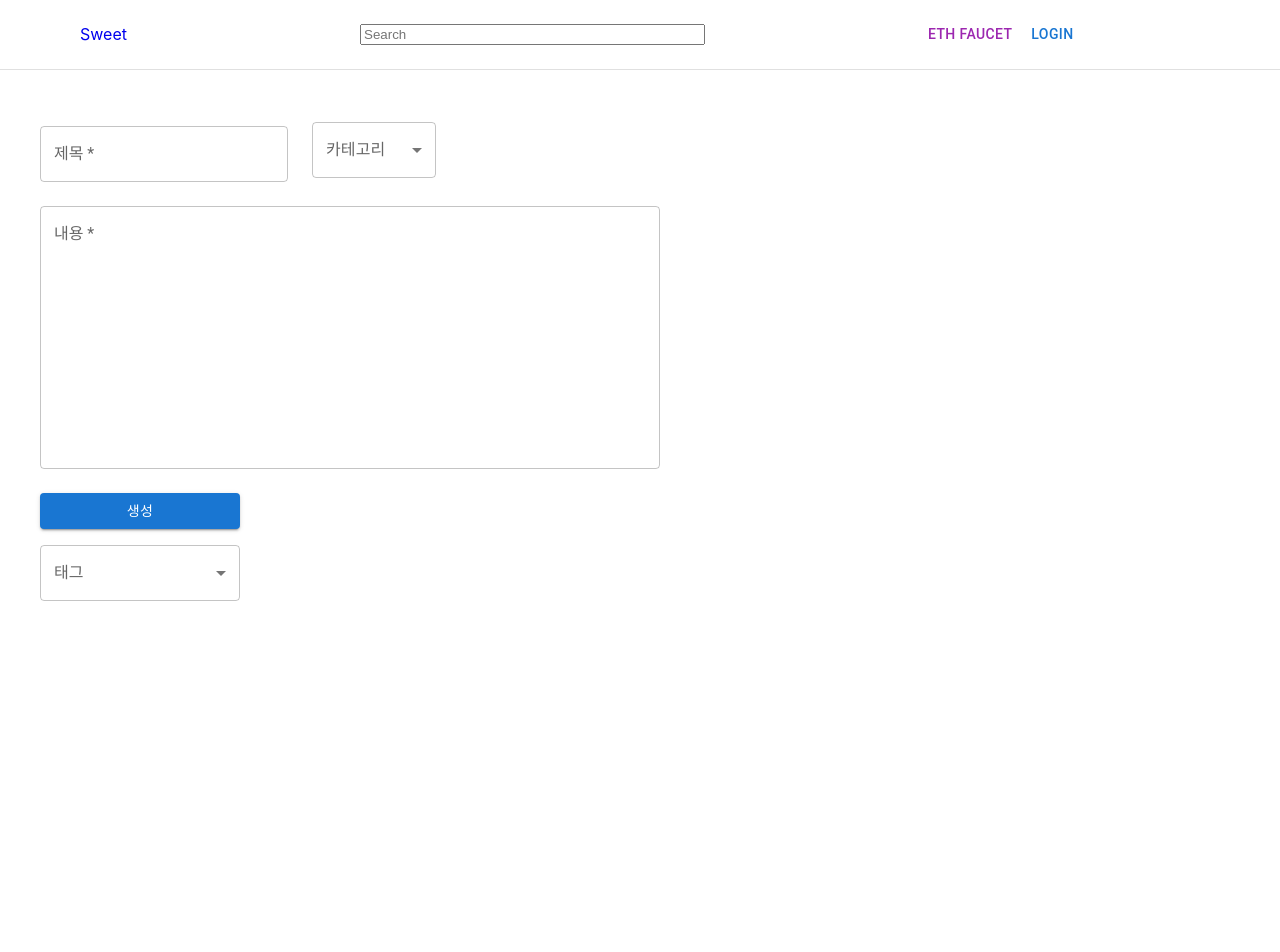
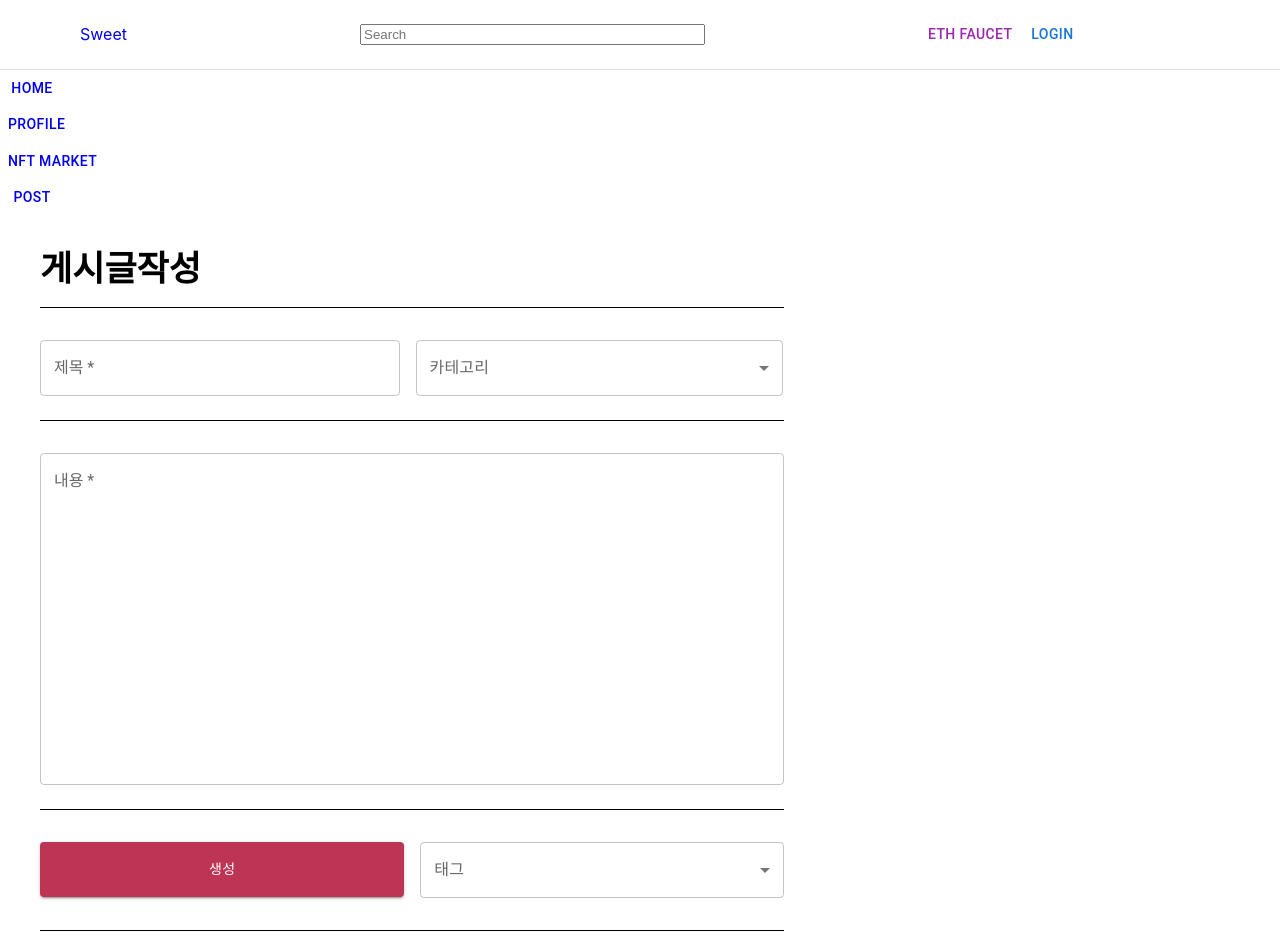
Before and after one commit to codestates-beb/beb-09-second-blockpink, a React (Create React App) app in the folder client/: page /write in a window 1280 px wide. Shown: the top 952 px of the page. Before the commit the page ends 800 px from the top, so only its background shows below. Built offline with nearby package versions, Linux system fonts and the light colour scheme.

Commit message:
Add: writepage

```diff
--- a/client/src/App.js
+++ b/client/src/App.js
@@ -3,6 +3,7 @@ import "./App.css";
 
 import Header from "./components/Header";
 import Footer from "./components/Footer";
+import Sidebar from "./components/Sidebar";
 
 import MainPage from "./pages/MainPage";
 import MyPage from "./pages/MyPage";
@@ -15,16 +16,18 @@ export default function App() {
   return (
     <Router>
       <Header />
+      <Sidebar />
       <Routes>
-        <Route path="/" element={<MainPage />}></Route>
-        <Route path="/mypage" element={<MyPage />}></Route>
-        <Route path="/write" element={<WritePage />}></Route>
+        <Route path="/" element={<MainPage />} />
+        <Route path="/mypage" element={<MyPage />} />
+        <Route path="/write" element={<WritePage />} />
         <Route path="/detail" element={<DetailPage />}>
-          <Route path=":id"></Route>
+          <Route path=":id" />
         </Route>
-        <Route path="/mint" element={<MintPage />}></Route>
-        <Route path="*" element={<NotFound />}></Route>
+        <Route path="/mint" element={<MintPage />} />
+        <Route path="*" element={<NotFound />} />
       </Routes>
+      <Footer />
     </Router>
   );
 }
--- a/client/src/pages/MainPage.js
+++ b/client/src/pages/MainPage.js
@@ -9,7 +9,6 @@ import Collapse from '@mui/material/Collapse';
 import Avatar from '@mui/material/Avatar';
 import IconButton from '@mui/material/IconButton';
 import Typography from '@mui/material/Typography';
-import { pink } from '@mui/material/colors';
 import FavoriteIcon from '@mui/icons-material/Favorite';
 import ShareIcon from '@mui/icons-material/Share';
 import ExpandMoreIcon from '@mui/icons-material/ExpandMore';
--- a/client/src/pages/WritePage.js
+++ b/client/src/pages/WritePage.js
@@ -10,6 +10,7 @@ import Select from '@mui/material/Select';
 import Chip from '@mui/material/Chip';
 import TextField from '@mui/material/TextField';
 import Button from '@mui/material/Button';
+import Divider from '@mui/material/Divider'; // Divider 추가
 
 const ITEM_HEIGHT = 48;
 const ITEM_PADDING_TOP = 8;
@@ -55,7 +56,6 @@ export default function WritePage() {
       target: { value },
     } = event;
     setPersonName(
-      // On autofill we get a stringified value.
       typeof value === 'string' ? value.split(',') : value,
     );
   };
@@ -76,16 +76,28 @@ export default function WritePage() {
         display: 'flex',
         flexDirection: 'column',
         alignItems: 'flex-start',
-        mt: 5,
+        mt: 3,
         ml: 5
       }}
     >
+      <Box
+        component="h2"
+        sx={{
+          fontWeight: '800',
+          fontSize: '35px',
+          m: 0,
+        }}
+      >
+        게시글작성
+      </Box>
+      <Divider sx={{ width: '60%', my: 2, backgroundColor: 'black' }} />
       <Box
         sx={{
           display: 'flex',
           flexDirection: 'row',
           alignItems: 'center',
           gap: 2,
+          width: '100%',
         }}
       >
         <TextField
@@ -94,8 +106,9 @@ export default function WritePage() {
           onChange={(event) => setTitle(event.target.value)}
           margin="normal"
           required
+          sx={{ width: '29%' }}
         />
-        <FormControl sx={{ m: 1, minWidth: 120 }}>
+        <FormControl sx={{ mt: 1, width: '29.6%' }}>
           <InputLabel htmlFor="grouped-native-select">카테고리</InputLabel>
           <Select native defaultValue="" id="grouped-native-select" label="Grouping">
             <option aria-label="None" value="" />
@@ -110,6 +123,7 @@ export default function WritePage() {
           </Select>
         </FormControl>
       </Box>
+      <Divider sx={{ width: '60%', my: 2, backgroundColor: 'black' }} />
       <TextField
         label="내용"
         value={content}
@@ -117,13 +131,23 @@ export default function WritePage() {
         margin="normal"
         required
         multiline
-        rows={10}
-        sx={{ width: '50%' }}
+        rows={13}
+        sx={{ width: '60%' }}
       />
-      <Button type="submit" variant="contained" color="primary" sx={{ mt: 2, minWidth: 200 }}>
-        생성
-      </Button>
-      <FormControl sx={{ mt: 2, width: 200 }}>
+      <Divider sx={{ width: '60%', my: 2, backgroundColor: 'black' }} />
+      <Box
+        sx={{
+          display: 'flex',
+          flexDirection: 'row',
+          alignItems: 'center',
+          gap: 2,
+          width: '60%',
+        }}
+      >
+        <Button type="submit" variant="contained" sx={{ mt: 2, width: '50%', height: 55, backgroundColor: '#BE3455',  '&:hover': { backgroundColor: '#BE3455' }}}>
+          생성
+        </Button>
+        <FormControl sx={{ mt: 2, width: '50%' }}>
           <InputLabel id="demo-multiple-chip-label">태그</InputLabel>
           <Select
             labelId="demo-multiple-chip-label"
@@ -152,6 +176,8 @@ export default function WritePage() {
             ))}
           </Select>
         </FormControl>
+      </Box>
+      <Divider sx={{ width: '60%', my: 4, backgroundColor: 'black' }} />
     </Box>
   );
 }
```
Also changed, not shown: 1 other file (tests, documents, lock files or other folders).
